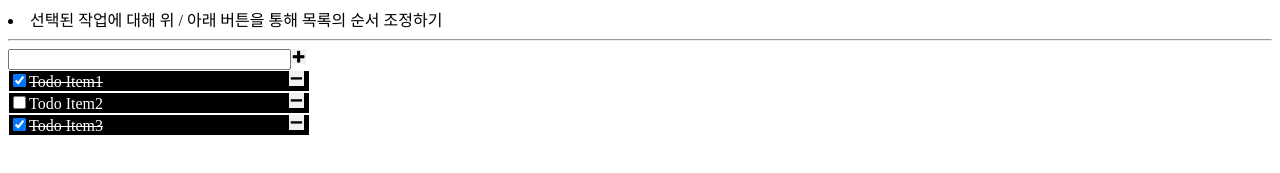
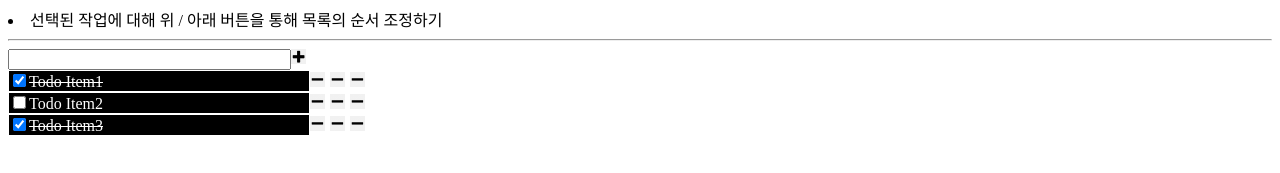
Before and after one commit to dmswl6310/React_Study, a React (Create React App) app: page / in a window 1280 px wide. Shown: the part 209-382 px from the top of the page. Built offline with nearby package versions, Linux system fonts and the light colour scheme.

Commit message:
Change state to ref and add move up, down

```diff
--- a/src/components/ImageButton/ImageButton.tsx
+++ b/src/components/ImageButton/ImageButton.tsx
@@ -1,11 +1,13 @@
 const ImageButton = (
     props: {
         src: string,
-        onClick: any
+        onClick?: React.MouseEventHandler<HTMLImageElement>
     }
 ) => {
     return (
-        <img onClick={props.onClick} src={props.src} alt="" width="15" height="15"/>
+        <div style={{display:'inline-block', marginRight: 5}}>
+            <img onClick={props.onClick} src={props.src} alt="" width="15" height="15"/>
+        </div>
     );
 };
 
--- a/src/components/MainContainer/MainContainer.tsx
+++ b/src/components/MainContainer/MainContainer.tsx
@@ -3,18 +3,18 @@ import { TodoCreator } from "../TodoCreator";
 import { TodoList } from "../TodoList";
 
 const todoList: Todo[] = [
-    {index: 1, text: 'Todo Item1', checked: true},
-    {index: 2, text: 'Todo Item2', checked: false},
-    {index: 3, text: 'Todo Item3', checked: true},
+    {no: 1, text: 'Todo Item1', checked: true},
+    {no: 2, text: 'Todo Item2', checked: false},
+    {no: 3, text: 'Todo Item3', checked: true},
 ];
 
 const MainContainer = () => {
     const [todoItemList, setTodoItemList] = useState<Todo[]>(todoList);
-    const [index, setIndex] = useState(4);
+    const [no, setNo] = useState<number>(4);
 
     return (
         <div>
-            <TodoCreator index={index} setIndex={setIndex} todoItemList={todoItemList} setTodoItemList={setTodoItemList}/>
+            <TodoCreator todoItemList={todoItemList} setTodoItemList={setTodoItemList} no={no} setNo={setNo}/>
             <TodoList todoItemList={todoItemList} setTodoItemList={setTodoItemList}/>
         </div>
     );
--- /dev/null
+++ b/src/components/TodoContent/TodoContent.tsx
@@ -0,0 +1,35 @@
+import { useRef } from 'react';
+import styled from 'styled-components';
+
+const TodoContent = (
+    props: {
+        text: string,
+        checked: boolean,
+        onClick: () => void
+    }
+) => {
+    const checked = props.checked;
+    const checkRef = useRef<HTMLInputElement>(null);
+
+    return (
+        <Wrapper onClick={props.onClick}>
+            <input type="checkbox" ref={checkRef} checked={checked} readOnly/>
+            <div style={checked ? {display:'inline-block', textDecorationLine: 'line-through'}: {display:'inline-block'}}>{props.text}</div>
+        </Wrapper>
+    );
+};
+
+const Wrapper = styled.div`
+    border: 1px solid white;
+    width: 300px;
+    height: 20px;
+    background-color: black;
+    color: white;
+    display:inline-block;
+    &:hover {
+        background-color: gray;
+        color: white;
+    }
+`;
+
+export default TodoContent;
--- /dev/null
+++ b/src/components/TodoContent/index.ts
@@ -0,0 +1,3 @@
+import TodoContent from "./TodoContent";
+
+export { TodoContent };
--- a/src/components/TodoCreator/TodoCreator.tsx
+++ b/src/components/TodoCreator/TodoCreator.tsx
@@ -1,28 +1,32 @@
-import { useState } from "react";
+import { useRef } from "react";
 import { ImageButton } from "../ImageButton";
 
 const TodoCreator = (
     props: {
-        index: number,
         todoItemList: Todo[],
-        setIndex: any,
-        setTodoItemList: any
+        setTodoItemList: any,
+        no:number,
+        setNo: any,
     }
 ) => {
-    const [text, setText] = useState<string>('');
+    const inputRef = useRef<HTMLInputElement>(null);
 
     const onClick = () => {
-        const todoItem: Todo = {index: props.index + 1, text: text, checked: false};
-        const newTodoItemList = props.todoItemList.concat(todoItem);
-        props.setTodoItemList(newTodoItemList);
-        props.setIndex(props.index + 1);
+        if(inputRef.current) {
+            const text: string = inputRef.current.value;
+            inputRef.current.focus();
+            inputRef.current.value = '';
+
+            const todoItem: Todo = {no: props.no, text, checked: false};
+            const newTodoItemList = props.todoItemList.concat(todoItem);
+            props.setTodoItemList(newTodoItemList);
+            props.setNo(props.no + 1);
+        }
     }
-    const handlingChange = (e: any) => {
-        setText(e.target.value);
-    }
+
     return (
         <div>
-            <input type="text" onChange={handlingChange} style={{width: '275px'}} /><ImageButton src={'img_plus.png'} onClick={onClick}/>
+            <input type="text" ref={inputRef} style={{width: '275px'}} /><ImageButton src={'img_plus.png'} onClick={onClick}/>
         </div>
     );
 };
--- a/src/components/TodoItem/TodoItem.tsx
+++ b/src/components/TodoItem/TodoItem.tsx
@@ -1,42 +1,23 @@
-import { useState } from "react";
 import { ImageButton } from "../ImageButton";
-import styled from 'styled-components';
+import { TodoContent } from "../TodoContent";
 
 const TodoItem = (props: {
-    index: number,
     text: string,
     checked: boolean,
-    onClick: any,
+    onCheck: () => void,
+    onRemove: () => void,
+    onUp: () => void,
+    onDown: () => void
 }) => {
-    const [checked, setChecked] = useState(props.checked);
-    const handlingChange = () => {
-        setChecked(!checked);
-    }
-    const onClick = () => {
-        props.onClick(props.index);
-    }
 
     return (
-        <Wrapper onClick={() => setChecked(!checked)}>
-            <input type="checkbox" onChange={handlingChange} checked={checked}/>
-            <div style={checked ? {display:'inline-block', textDecorationLine: 'line-through'}: {display:'inline-block'}}>{props.text}</div>
-            <div style={{display:'inline-block', float: 'right', marginRight: 5}}>
-                <ImageButton src={'img_minus.png'} onClick={onClick}/>
-            </div>
-        </Wrapper>
+        <div>
+            <TodoContent text={props.text} checked={props.checked} onClick={props.onCheck}/>
+            <ImageButton src={'img_minus.png'} onClick={props.onUp}/>
+            <ImageButton src={'img_minus.png'} onClick={props.onDown}/>
+            <ImageButton src={'img_minus.png'} onClick={props.onRemove}/>
+        </div>
     );
 };
 
-const Wrapper = styled.div`
-    border: 1px solid white;
-    width: 300px;
-    height: 20px;
-    background-color: black;
-    color: white;
-    &:hover {
-        background-color: gray;
-        color: white;
-    }
-`;
-
 export default TodoItem;
--- a/src/components/TodoList/TodoList.tsx
+++ b/src/components/TodoList/TodoList.tsx
@@ -4,15 +4,76 @@ const TodoList = ( props: {
     todoItemList: Todo[]
     setTodoItemList: any
 }) => {
-    function onClick(index: number): any {
-        console.log(index, 'deleted');
-        const newTodoItemList: Todo[] = props.todoItemList.filter((todo) => todo.index !== index);
+    function onRemove(index: number): void {
+        console.log(index, 'deleted call');
+        const newTodoItemList = props.todoItemList.filter((todo, idx) => idx !== index);
         props.setTodoItemList(newTodoItemList);
+    }
+
+    function onCheck(index: number): void {
+        console.log(index, 'checked call');
+        const newTodoItemList: Todo[] = props.todoItemList.map((todo, idx) => {
+            todo.checked = idx !== index ? todo.checked : !todo.checked;
+            return todo;
+        });
+        props.setTodoItemList(newTodoItemList);
+    }
+
+    const onUp = (todo: Todo): void => {
+        console.log('up');
+        let now: number = 0;
+
+        const todoItemList: Todo[] = props.todoItemList.slice();
+
+        for(let idx = 0; idx < todoItemList.length; idx++) {
+            if(todoItemList[idx] === todo) {
+                now = idx - 1;
+                break;
+            }
+        }
+        if(now === -1) {
+            return;
+        }
+
+        let temp: Todo = todoItemList[now];
+        todoItemList[now] = todoItemList[now + 1];
+        todoItemList[now + 1] = temp;
+        props.setTodoItemList(todoItemList);
+    }
+
+    const onDown = (todo: Todo): void => {
+        console.log('down');
+        let now: number = 0;
+
+        const todoItemList: Todo[] = props.todoItemList.slice();
+
+        for(let idx = 0; idx < todoItemList.length; idx++) {
+            if(todoItemList[idx] === todo) {
+                now = idx + 1;
+                break;
+            }
+        }
+        if(now === todoItemList.length) {
+            return;
+        }
+
+        let temp: Todo = todoItemList[now];
+        todoItemList[now] = todoItemList[now - 1];
+        todoItemList[now - 1] = temp;
+        props.setTodoItemList(todoItemList);
     }
 
     return (
         <div>
-            {props.todoItemList.map((todoItem: Todo) => <TodoItem key={todoItem.index} index={todoItem.index} text={todoItem.text} checked={todoItem.checked} onClick={onClick}/>)}
+            {props.todoItemList.map((todoItem: Todo, idx: number) =>
+             <TodoItem
+                key={idx}
+                text={todoItem.text}
+                checked={todoItem.checked}
+                onCheck={() => onCheck(idx)}
+                onRemove={() => onRemove(idx)}
+                onUp={() => onUp(todoItem)}
+                onDown={() => onDown(todoItem)}/>)}
         </div>
     );
 };
--- a/src/type/Todo.d.ts
+++ b/src/type/Todo.d.ts
@@ -1,5 +1,5 @@
 type Todo = {
-    index: number;
+    no: number;
     text: string;
     checked: boolean;
 }
```
Also changed, not shown: 1 other file (tests, documents, lock files or other folders).
